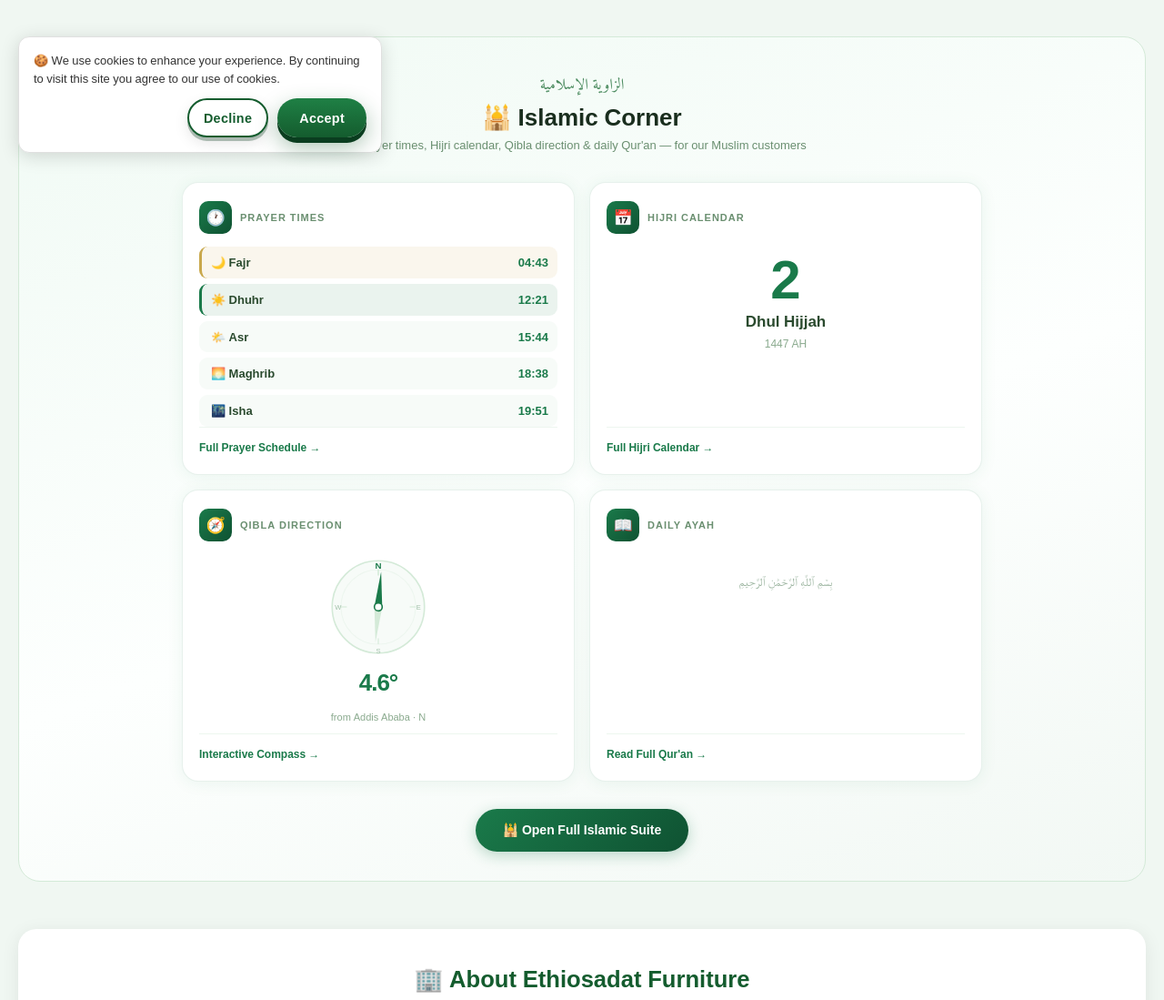
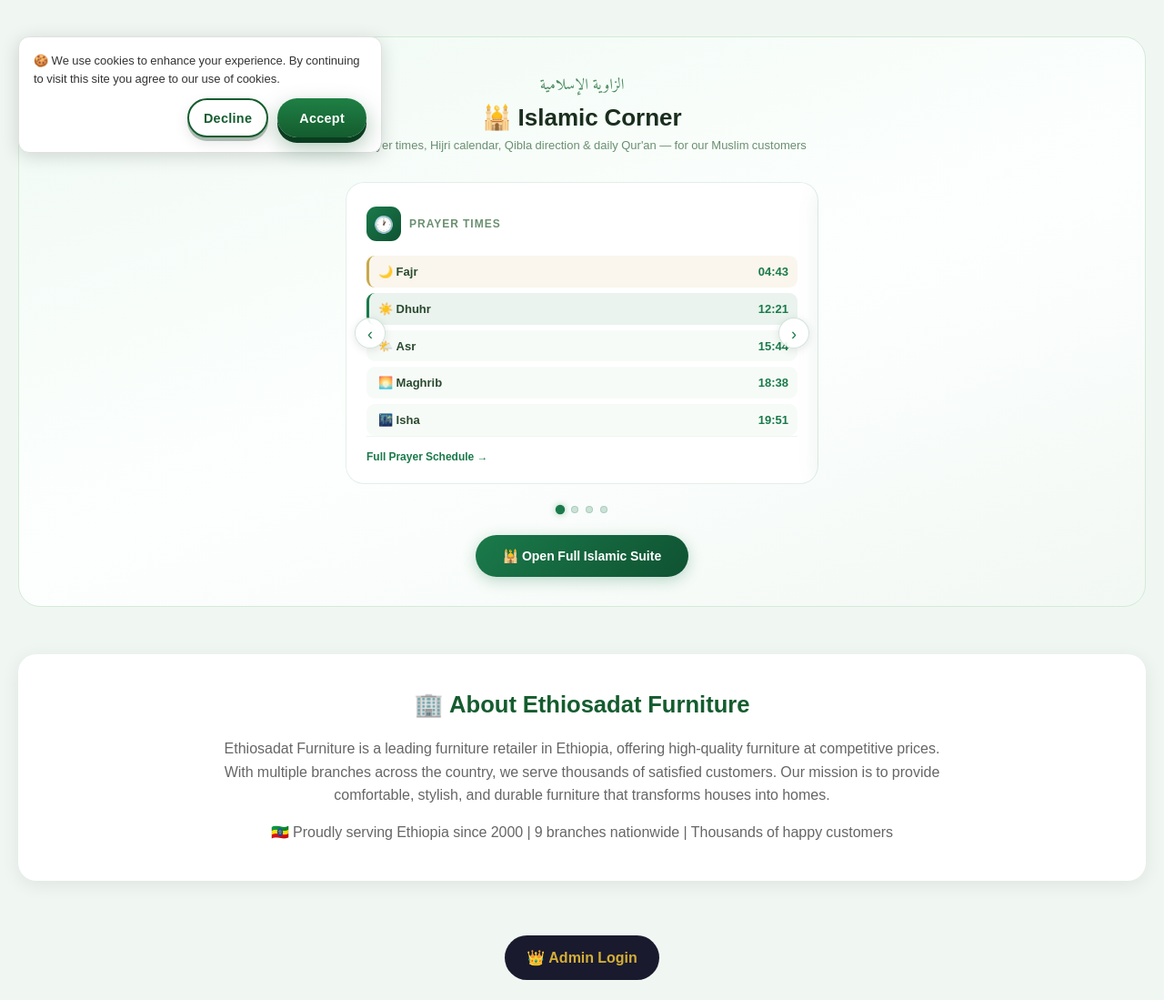
Before and after one commit to seidmekuriaw3-oss/tech1, a Flask app: page / in a window 1280 px wide. Shown: the part 612-1711 px from the top of the page at 91% size. Run offline with Flask 3, Linux system fonts and the light colour scheme; data that the repository does not hold is empty; some libraries are stand-ins or nearby versions.

Commit message:
Improve Islamic Corner display with a sliding carousel
Replaces the static 2x2 grid with an auto-advancing, touch-swipeable carousel for Islamic Corner content, including navigation arrows and dot indicators.

Replit-Commit-Author: Agent
Replit-Commit-Session-Id: 894d56ce-9fb3-494e-bc30-8f333ae733a8
Replit-Commit-Checkpoint-Type: full_checkpoint
Replit-Commit-Event-Id: d4b71fd2-edde-4fab-ad2c-45b07195a688
Replit-Commit-Screenshot-Url: https://storage.googleapis.com/screenshot-production-us-central1/90d8f153-31c1-489b-8e45-a7fe6fa5b24f/894d56ce-9fb3-494e-bc30-8f333ae733a8/MPt3ufI
Replit-Helium-Checkpoint-Created: true

```diff
--- a/templates/customer/index.html
+++ b/templates/customer/index.html
@@ -370,26 +370,31 @@
         display:block; margin-bottom:5px;
     }
     .idc-head p { font-size:13px; color:#6a8f70; margin:0; }
-    .idc-grid {
-        display:grid; grid-template-columns:1fr 1fr;
-        gap:16px; max-width:880px; margin:0 auto 26px;
+    .idc-slider-outer {
+        position:relative; max-width:520px; margin:0 auto 24px;
+        overflow:hidden; border-radius:20px;
+    }
+    .idc-slider-track {
+        display:flex;
+        transition:transform .52s cubic-bezier(.4,0,.2,1);
+        will-change:transform;
     }
     .idc-card {
-        background:#fff; border-radius:18px; padding:20px 18px;
-        box-shadow:0 2px 18px rgba(26,122,74,.07);
-        border:1px solid rgba(26,122,74,.1);
+        min-width:100%; width:100%;
+        background:#fff; border-radius:20px; padding:26px 22px 20px;
+        box-shadow:0 4px 24px rgba(26,122,74,.1);
+        border:1px solid rgba(26,122,74,.12);
         display:flex; flex-direction:column;
-        transition:transform .22s,box-shadow .22s;
+        box-sizing:border-box;
     }
-    .idc-card:hover { transform:translateY(-3px); box-shadow:0 8px 28px rgba(26,122,74,.13); }
-    .idc-card-head { display:flex; align-items:center; gap:9px; margin-bottom:14px; }
+    .idc-card-head { display:flex; align-items:center; gap:9px; margin-bottom:16px; }
     .idc-card-icon {
-        width:36px; height:36px; border-radius:10px;
+        width:38px; height:38px; border-radius:11px;
         background:linear-gradient(135deg,#1a7a4a,#0f5232);
         display:flex; align-items:center; justify-content:center;
-        font-size:17px; flex-shrink:0;
+        font-size:18px; flex-shrink:0;
     }
-    .idc-card-lbl { font-size:11px; font-weight:700; color:#6a8f70; text-transform:uppercase; letter-spacing:1px; }
+    .idc-card-lbl { font-size:12px; font-weight:700; color:#6a8f70; text-transform:uppercase; letter-spacing:1px; }
     .idc-card-link {
         margin-top:auto; padding-top:12px;
         font-size:12px; color:#1a7a4a; font-weight:700;
@@ -397,6 +402,31 @@
         border-top:1px solid #edf6ef;
     }
     .idc-card-link:hover { color:#0f5232; }
+    .idc-slider-arr {
+        position:absolute; top:50%; transform:translateY(-50%);
+        width:34px; height:34px; border-radius:50%;
+        background:rgba(255,255,255,.92); border:1px solid rgba(26,122,74,.2);
+        color:#1a7a4a; font-size:18px; cursor:pointer;
+        display:flex; align-items:center; justify-content:center;
+        box-shadow:0 2px 10px rgba(0,0,0,.1); z-index:10;
+        transition:all .2s; user-select:none;
+    }
+    .idc-slider-arr:hover { background:#1a7a4a; color:#fff; }
+    .idc-slider-arr.left  { left:10px; }
+    .idc-slider-arr.right { right:10px; }
+    .idc-slider-dots {
+        display:flex; align-items:center; justify-content:center;
+        gap:8px; margin-bottom:20px;
+    }
+    .idc-slider-dot {
+        width:8px; height:8px; border-radius:50%;
+        background:rgba(26,122,74,.2); border:1px solid rgba(26,122,74,.2);
+        cursor:pointer; transition:all .25s;
+    }
+    .idc-slider-dot.on {
+        background:#1a7a4a; border-color:#1a7a4a;
+        transform:scale(1.3); box-shadow:0 0 6px rgba(26,122,74,.4);
+    }
 
     .idc-prayer-list { display:flex; flex-direction:column; gap:6px; flex:1; }
     .idc-prayer-row {
@@ -447,7 +477,6 @@
 
     @media (max-width:640px) {
         .idc-wrap { padding:28px 14px 24px; }
-        .idc-grid { grid-template-columns:1fr; }
         .idc-hijri-day { font-size:48px; }
         .idc-compass-svg { width:88px; height:88px; }
     }
@@ -673,7 +702,11 @@
         <p>Prayer times, Hijri calendar, Qibla direction & daily Qur'an — for our Muslim customers</p>
     </div>
 
-    <div class="idc-grid">
+    <div class="idc-slider-outer" id="idc-slider-outer">
+        <button class="idc-slider-arr left" onclick="idcNav(-1)">&#8249;</button>
+        <button class="idc-slider-arr right" onclick="idcNav(1)">&#8250;</button>
+
+        <div class="idc-slider-track" id="idc-track">
 
             <div class="idc-card">
                 <div class="idc-card-head">
@@ -769,6 +802,14 @@
                 </a>
             </div>
 
+        </div>
+    </div>
+
+    <div class="idc-slider-dots" id="idc-dots">
+        <div class="idc-slider-dot on" onclick="idcGoTo(0)"></div>
+        <div class="idc-slider-dot" onclick="idcGoTo(1)"></div>
+        <div class="idc-slider-dot" onclick="idcGoTo(2)"></div>
+        <div class="idc-slider-dot" onclick="idcGoTo(3)"></div>
     </div>
 
     <div class="idc-cta">
@@ -908,11 +949,36 @@
             })
             .catch(function(){});
     }
+    var idcIdx = 0;
+    var idcTotal = 4;
+    var idcTimer;
+    function idcGoTo(n) {
+        idcIdx = (n + idcTotal) % idcTotal;
+        var track = document.getElementById('idc-track');
+        if (track) track.style.transform = 'translateX(-' + (idcIdx * 100) + '%)';
+        var dots = document.querySelectorAll('.idc-slider-dot');
+        dots.forEach(function(d, i) { d.classList.toggle('on', i === idcIdx); });
+    }
+    window.idcGoTo = idcGoTo;
+    window.idcNav = function(dir) {
+        clearInterval(idcTimer);
+        idcGoTo(idcIdx + dir);
+        idcTimer = setInterval(function(){ idcGoTo(idcIdx + 1); }, 3500);
+    };
     document.addEventListener('DOMContentLoaded', function() {
         if (document.getElementById('idc-prayer-list')) {
             loadPrayers();
             loadQibla();
         }
+        var outer = document.getElementById('idc-slider-outer');
+        if (!outer) return;
+        idcTimer = setInterval(function(){ idcGoTo(idcIdx + 1); }, 3500);
+        var tsx = 0;
+        outer.addEventListener('touchstart', function(e){ tsx = e.touches[0].clientX; }, {passive:true});
+        outer.addEventListener('touchend', function(e){
+            var dx = tsx - e.changedTouches[0].clientX;
+            if (Math.abs(dx) > 40) { clearInterval(idcTimer); idcGoTo(idcIdx + (dx > 0 ? 1 : -1)); idcTimer = setInterval(function(){ idcGoTo(idcIdx + 1); }, 3500); }
+        }, {passive:true});
     });
 })();
 
```
Lines whose indentation alone changed are shown as unchanged.
